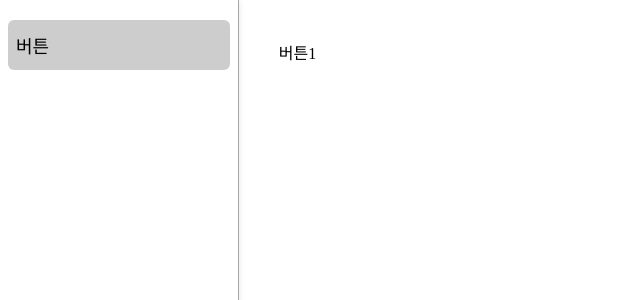
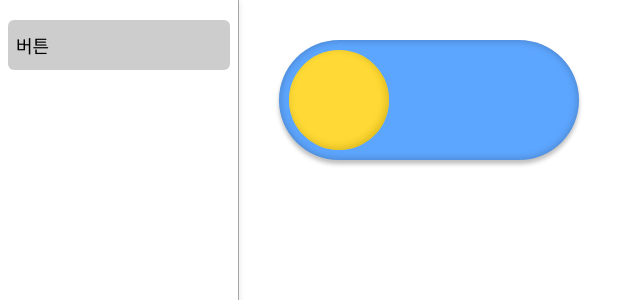
Before and after one commit to choijiseol/ex-ui, a React (Vite) app in the folder ex-ui/: page / in a window 1280 px wide. Shown: the top 300 px of the page, without its empty margins (0-640 px from the left). Built offline with nearby package versions, Linux system fonts and the light colour scheme.

Commit message:
버튼1 해지는 애니메이션 추가

```diff
--- a/ex-ui/src/screens/button/common/Button1.tsx
+++ b/ex-ui/src/screens/button/common/Button1.tsx
@@ -1,3 +1,117 @@
+import styled, {css, keyframes} from "styled-components";
+import {useState} from "react";
+
+type TimeType = "AM" | "PM";
+
 export default function Button1() {
-    return <div>버튼1</div>
+    const [time, setTime] = useState<TimeType>("AM");
+
+    return <ButtonWrapper time={time}
+                          onClick={() => setTime(time === "AM" ? "PM" : "AM")}>
+        <Circle time={time}/>
+    </ButtonWrapper>
 }
+
+const changeBackAm = keyframes`
+    0% {
+        background-color: #2C2352;
+    }
+    50% {
+        background-color: #393c9c;
+    }
+    100% {
+        background-color: #5DA6FF;
+    }
+`;
+
+const changeBackPM = keyframes`
+    0% {
+        background-color: #5DA6FF;
+    }
+    50% {
+        background-color: #393c9c;
+    }
+    100% {
+        background-color: #2C2352;
+    }
+`;
+
+const moveToRight = keyframes`
+    0% {
+        background-color: #FFDA37;
+        box-shadow: inset -2px -2px 8px rgb(218, 182, 27);
+        transform: translate(10px, 10px);
+    }
+    25% {
+        background-color: #FFDA37;
+        box-shadow: inset -2px -2px 8px rgb(218, 182, 27);
+        transform: translate(70px, 120px);
+    }
+    75% {
+        background-color: #DEDEDE;
+        box-shadow: inset 0 0 8px rgb(173, 173, 173);
+        transform: translate(120px, 120px);
+    }
+    100% {
+        background-color: #DEDEDE;
+        box-shadow: inset 0 0 8px rgb(173, 173, 173);
+        transform: translate(190px, 10px);
+    }
+`;
+
+const moveToLeft = keyframes`
+    0% {
+        background-color: #DEDEDE;
+        box-shadow: inset 0 0 8px rgb(173, 173, 173);
+        transform: translate(190px, 10px);
+    }
+    25% {
+        background-color: #DEDEDE;
+        box-shadow: inset 0 0 8px rgb(173, 173, 173);
+        transform: translate(120px, 120px);
+    }
+    75% {
+        background-color: #FFDA37;
+        box-shadow: inset -2px -2px 8px rgb(218, 182, 27);
+        transform: translate(70px, 120px);
+    }
+    100% {
+        background-color: #FFDA37;
+        box-shadow: inset -2px -2px 8px rgb(218, 182, 27);
+        transform: translate(10px, 10px);
+    }
+`;
+
+const ButtonWrapper = styled.div<{ time: TimeType }>`
+    position: relative;
+    overflow: hidden;
+    width: 300px;
+    height: 120px;
+    border-radius: 100px;
+    box-shadow: 0 4px 4px rgba(0, 0, 0, .25), inset 0 0 8px rgba(0, 0, 0, .25);
+
+    background-color: ${({time}) => (time === "AM" ? "#5DA6FF" : "#2C2352")};
+    animation: ${({time}) => time === "AM" ? changeBackAm : changeBackPM} 0.6s ease-in-out forwards;
+`
+
+const Circle = styled.div<{time: TimeType}>`
+    position: absolute;
+    width: 100px;
+    height: 100px;
+    border-radius: 100%;
+    box-shadow: inset 2px 2px 8px rgba(255, 255, 255, .8), 0 2px 2px rgba(0, 0, 0, .25);
+
+    ${({time}) => time === "AM"
+            ? css`
+                background-color: #FFDA37;
+                box-shadow: inset -2px -2px 8px rgb(218, 182, 27);
+                animation: ${moveToLeft} 0.6s ease-in-out forwards;
+            `
+            : css`
+                background-color: #DEDEDE;
+                box-shadow: inset 0 0 8px rgb(173, 173, 173);
+                animation: ${moveToRight} 0.6s ease-in-out forwards;
+
+            `
+    }
+`
```
